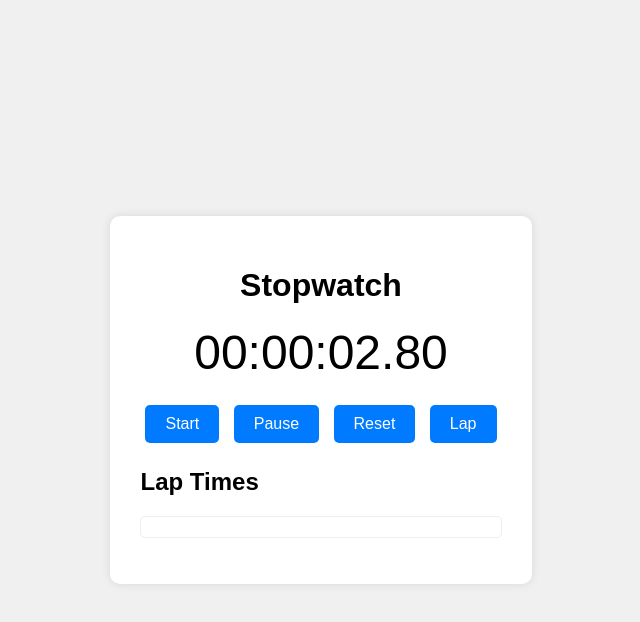
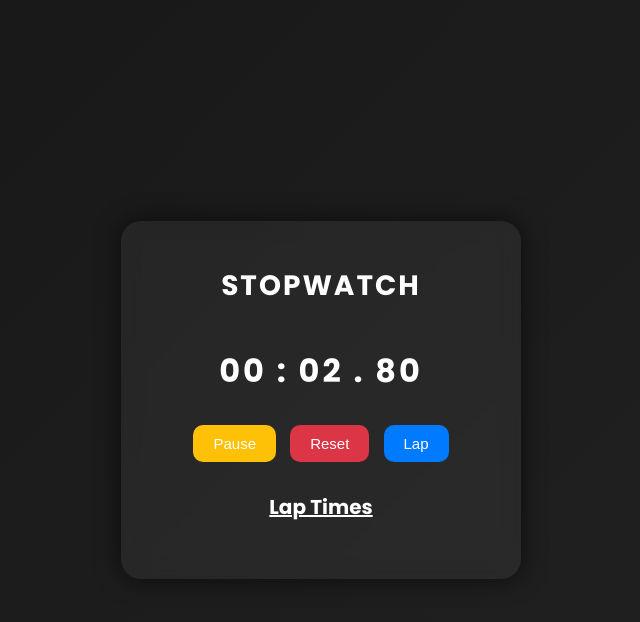
Before and after one commit to sumit-codes4123/SCT_WD_1, a plain HTML site: page index.html in a window 1280 px wide. Both pictures are taken after a click on the button "Start". Shown: the whole page, without its empty margins (319-959 px from the left). Drawn offline with Linux system fonts and the light colour scheme.

Commit message:
Initial commit

```diff
--- a/index.html
+++ b/index.html
@@ -3,26 +3,28 @@
 <head>
     <meta charset="UTF-8">
     <meta name="viewport" content="width=device-width, initial-scale=1.0">
-    <title>Stopwatch</title>
+    <title>Modern Stopwatch</title>
     <link rel="stylesheet" href="stopwatch.css">
 </head>
 <body>
-    <div class="container">
-        <h1>Stopwatch</h1>
-        <div class="display">
-            <span id="hours">00</span>:<span id="minutes">00</span>:<span id="seconds">00</span>.<span id="milliseconds">00</span>
-        </div>
-        <div class="controls">
-            <button id="startBtn">Start</button>
-            <button id="pauseBtn">Pause</button>
-            <button id="resetBtn">Reset</button>
-            <button id="lapBtn">Lap</button>
-        </div>
-        <div class="laps">
-            <h2>Lap Times</h2>
-            <ul id="lapList"></ul>
-        </div>
+
+<div class="container">
+    <h1 class="title">STOPWATCH</h1>
+
+    <div class="stopwatch">
+        <div id="display">00 : 00 : 00 . 00</div>
     </div>
-    <script src="stopwatch.js"></script>
+
+    <div class="buttons">
+        <button id="startPause">Start</button>
+        <button id="reset">Reset</button>
+        <button id="lap" disabled>Lap</button>
+    </div>
+
+    <h2 class="lap-title">Lap Times</h2>
+    <ul id="laps"></ul>
+</div>
+
+<script src="stopwatch.js"></script>
 </body>
 </html>
--- a/stopwatch.css
+++ b/stopwatch.css
@@ -1,61 +1,101 @@
+@import url('https://fonts.googleapis.com/css2?family=Poppins:wght@300;500;700&display=swap');
+
 body {
-    font-family: Arial, sans-serif;
+    margin: 0;
+    padding: 0;
+    background: linear-gradient(135deg, #171717, #222);
+    font-family: "Poppins", sans-serif;
+    color: white;
     display: flex;
     justify-content: center;
     align-items: center;
-    min-height: 100vh;
-    background-color: #f0f0f0;
-    margin: 0;
+    height: 100vh;
 }
 
 .container {
-    background-color: #fff;
-    padding: 30px;
-    border-radius: 10px;
-    box-shadow: 0 0 10px rgba(0, 0, 0, 0.1);
     text-align: center;
+    width: 350px;
+    padding: 25px;
+    background: rgba(255, 255, 255, 0.05);
+    border-radius: 20px;
+    backdrop-filter: blur(10px);
+    box-shadow: 0 0 25px rgba(0, 0, 0, 0.6);
+    animation: fadeIn 1s ease-in-out;
 }
 
-.display {
-    font-size: 3em;
-    margin-bottom: 20px;
+@keyframes fadeIn {
+    from { opacity: 0; transform: translateY(20px); }
+    to { opacity: 1; transform: translateY(0); }
 }
 
-.controls button {
-    padding: 10px 20px;
-    margin: 5px;
-    font-size: 1em;
-    cursor: pointer;
-    border: none;
-    border-radius: 5px;
-    background-color: #007bff;
-    color: white;
+.title {
+    font-size: 28px;
+    margin-bottom: 20px;
+    letter-spacing: 2px;
 }
 
-.controls button:hover {
-    background-color: #0056b3;
+.stopwatch {
+    padding: 20px 0;
 }
 
-.laps {
-    margin-top: 20px;
-    text-align: left;
+#display {
+    font-size: 32px;
+    font-weight: 600;
+    letter-spacing: 3px;
 }
 
-#lapList {
+.buttons button {
+    padding: 10px 20px;
+    margin: 10px 5px;
+    font-size: 15px;
+    border: none;
+    border-radius: 10px;
+    cursor: pointer;
+    color: white;
+    transition: 0.3s;
+}
+
+#startPause {
+    background: #28a745;
+}
+
+#startPause:hover {
+    background: #1e7e34;
+}
+
+#reset {
+    background: #dc3545;
+}
+
+#reset:hover {
+    background: #b52a37;
+}
+
+#lap {
+    background: #007bff;
+}
+
+#lap:hover {
+    background: #0056b3;
+}
+
+.lap-title {
+    margin-top: 20px;
+    font-size: 20px;
+    text-decoration: underline;
+}
+
+#laps {
     list-style: none;
     padding: 0;
     max-height: 150px;
     overflow-y: auto;
-    border: 1px solid #eee;
-    padding: 10px;
-    border-radius: 5px;
 }
 
-#lapList li {
-    padding: 5px 0;
-    border-bottom: 1px solid #eee;
+#laps li {
+    background: rgba(255, 255, 255, 0.1);
+    padding: 8px;
+    margin: 6px 0;
+    border-radius: 8px;
+    font-size: 14px;
 }
-
-#lapList li:last-child {
-    border-bottom: none;
-}
--- a/stopwatch.js
+++ b/stopwatch.js
@@ -1,84 +1,58 @@
-let startTime;
+let startTime, interval;
+let running = false;
+
+let display = document.getElementById("display");
+let startPauseBtn = document.getElementById("startPause");
+let resetBtn = document.getElementById("reset");
+let lapBtn = document.getElementById("lap");
+let laps = document.getElementById("laps");
+
 let elapsedTime = 0;
-let timerInterval;
-let lapCounter = 0;
-
-const displayHours = document.getElementById('hours');
-const displayMinutes = document.getElementById('minutes');
-const displaySeconds = document.getElementById('seconds');
-const displayMilliseconds = document.getElementById('milliseconds');
-const startBtn = document.getElementById('startBtn');
-const pauseBtn = document.getElementById('pauseBtn');
-const resetBtn = document.getElementById('resetBtn');
-const lapBtn = document.getElementById('lapBtn');
-const lapList = document.getElementById('lapList');
 
 function formatTime(ms) {
-    const totalSeconds = Math.floor(ms / 1000);
-    const hours = Math.floor(totalSeconds / 3600);
-    const minutes = Math.floor((totalSeconds % 3600) / 60);
-    const seconds = totalSeconds % 60;
-    const milliseconds = Math.floor((ms % 1000) / 10); // Displaying in centiseconds
+    let totalSeconds = Math.floor(ms / 1000);
+    let minutes = String(Math.floor(totalSeconds / 60)).padStart(2, "0");
+    let seconds = String(totalSeconds % 60).padStart(2, "0");
+    let milliseconds = String(Math.floor((ms % 1000) / 10)).padStart(2, "0");
 
-    return {
-        hours: String(hours).padStart(2, '0'),
-        minutes: String(minutes).padStart(2, '0'),
-        seconds: String(seconds).padStart(2, '0'),
-        milliseconds: String(milliseconds).padStart(2, '0')
-    };
+    return `${minutes} : ${seconds} . ${milliseconds}`;
 }
 
-function updateDisplay() {
-    const formatted = formatTime(elapsedTime);
-    displayHours.textContent = formatted.hours;
-    displayMinutes.textContent = formatted.minutes;
-    displaySeconds.textContent = formatted.seconds;
-    displayMilliseconds.textContent = formatted.milliseconds;
-}
+startPauseBtn.addEventListener("click", () => {
+    if (!running) {
+        running = true;
+        startPauseBtn.textContent = "Pause";
+        startPauseBtn.style.background = "#ffc107";
+        lapBtn.disabled = false;
 
-function startStopwatch() {
-    startTime = Date.now() - elapsedTime;
-    timerInterval = setInterval(() => {
-        elapsedTime = Date.now() - startTime;
-        updateDisplay();
-    }, 10); // Update every 10 milliseconds for centisecond precision
-    startBtn.disabled = true;
-    pauseBtn.disabled = false;
-    lapBtn.disabled = false;
-}
+        startTime = Date.now() - elapsedTime;
 
-function pauseStopwatch() {
-    clearInterval(timerInterval);
-    startBtn.disabled = false;
-    pauseBtn.disabled = true;
-    lapBtn.disabled = true; // Disable lap when paused
-}
+        interval = setInterval(() => {
+            elapsedTime = Date.now() - startTime;
+            display.textContent = formatTime(elapsedTime);
+        }, 10);
+    } else {
+        running = false;
+        startPauseBtn.textContent = "Resume";
+        startPauseBtn.style.background = "#17a2b8";
+        clearInterval(interval);
+    }
+});
 
-function resetStopwatch() {
-    clearInterval(timerInterval);
+resetBtn.addEventListener("click", () => {
+    running = false;
+    clearInterval(interval);
+
     elapsedTime = 0;
-    lapCounter = 0;
-    updateDisplay();
-    lapList.innerHTML = '';
-    startBtn.disabled = false;
-    pauseBtn.disabled = true;
+    display.textContent = "00 : 00 : 00 . 00";
+    startPauseBtn.textContent = "Start";
+    startPauseBtn.style.background = "#28a745";
     lapBtn.disabled = true;
-}
+    laps.innerHTML = "";
+});
 
-function recordLap() {
-    lapCounter++;
-    const formatted = formatTime(elapsedTime);
-    const lapTime = `${formatted.hours}:${formatted.minutes}:${formatted.seconds}.${formatted.milliseconds}`;
-    const listItem = document.createElement('li');
-    listItem.textContent = `Lap ${lapCounter}: ${lapTime}`;
-    lapList.appendChild(listItem);
-}
-
-startBtn.addEventListener('click', startStopwatch);
-pauseBtn.addEventListener('click', pauseStopwatch);
-resetBtn.addEventListener('click', resetStopwatch);
-lapBtn.addEventListener('click', recordLap);
-
-// Initial state
-pauseBtn.disabled = true;
-lapBtn.disabled = true;
+lapBtn.addEventListener("click", () => {
+    let li = document.createElement("li");
+    li.textContent = `Lap: ${formatTime(elapsedTime)}`;
+    laps.appendChild(li);
+});
```
